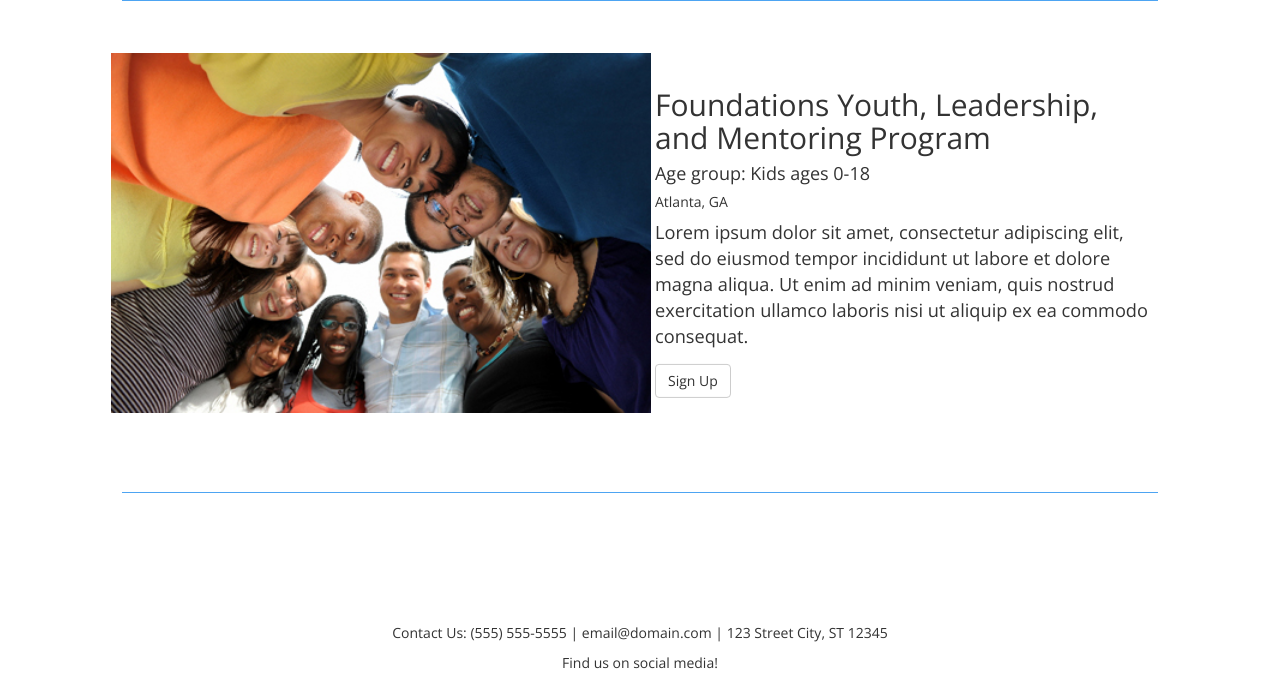
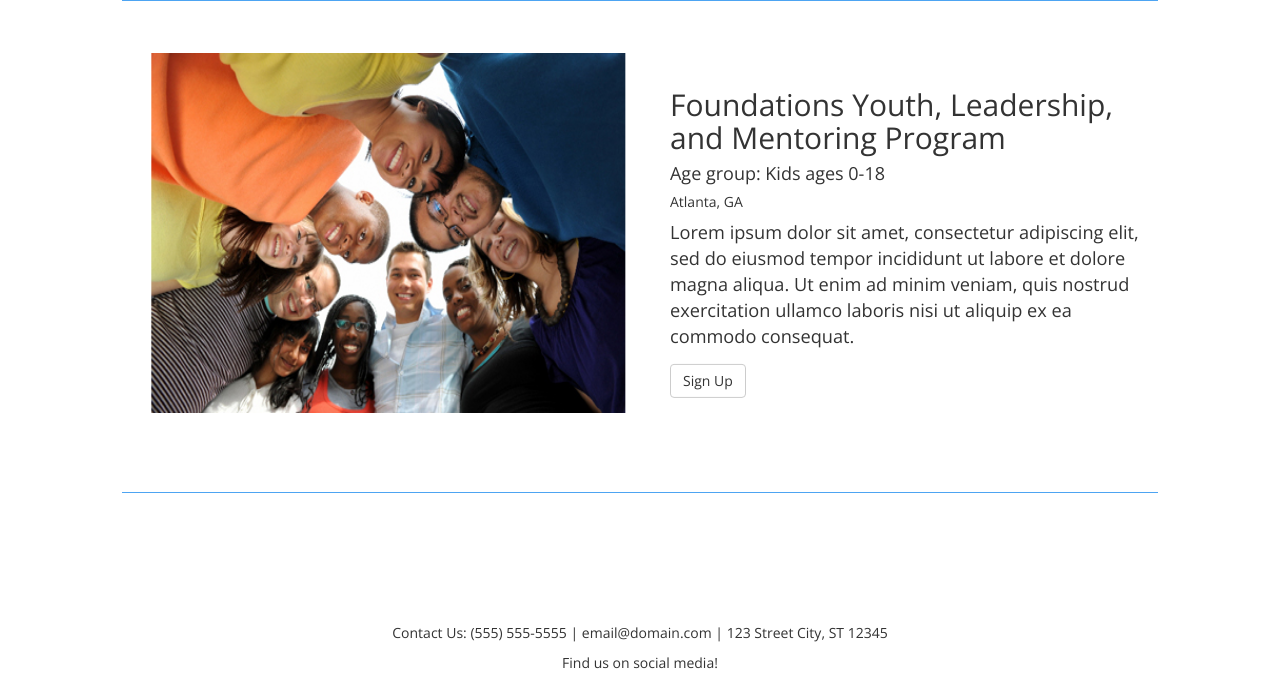
Before and after one commit to SrutiG/LEAADS-website, a Flask app: page /programs in a window 1280 px wide. Shown: the part 1618-2298 px from the top of the page. Run offline with Flask 2, Linux system fonts and the light colour scheme; some libraries are stand-ins or nearby versions.

Commit message:
some viewport compatibility programs and home

```diff
--- a/app/templates/home.html
+++ b/app/templates/home.html
@@ -24,8 +24,8 @@
                                     style="width: 90%; height: 90%; margin-top: 10px;"> </div>
     </div>
     <div class="row">
-        <div class="col-sm-6 col-centered text-center"> <a href="programs" role="button" class="btn btn-default">PROGRAMS</a> </div>
-        <div class="col-sm-6 col-centered text-center"> <div class="center"> <a href="opportunites_list" role="button" class="btn btn-default">OPPORTUNITES</a> </div></div>
+        <div class="col-sm-6 col-centered text-center"> <a href="{{ url_for('programs') }}" role="button" class="btn btn-default">PROGRAMS</a> </div>
+        <div class="col-sm-6 col-centered text-center"> <div class="center"> <a href="{{ url_for('opportunities_list') }}" role="button" class="btn btn-default">OPPORTUNITES</a> </div></div>
         <!-- <div class="row"> <button type="button" class="btn btn-home">OPPORTUNITIES</button> </div> -->
     </div>
 </div>
--- a/app/templates/programs.html
+++ b/app/templates/programs.html
@@ -7,13 +7,13 @@
     </div>
 </div>
 <div class="programs-wrapper">
-    <div class="col-md-10 col-md-offset-1 jumbotron main">
-        <div class="program">
-            <div class="col-md-6 img-wrapper">
-                <img src="{{url_for('static', filename='images/learning.png')}}" class="prog-img">
+    <div class="col-md-10 col-md-offset-1 col-sm-12 jumbotron main">
+        <div class="program col-md-12 clearfix">
+            <div class="col-md-6 col-sm img-wrapper clearfix">
+                <img src="{{url_for('static', filename='images/learning.png')}}" class="prog-img col-sm-12">
             </div>
-            <div class="col-md-6 info-wrapper">
-                <div class="program-info">
+            <div class="col-md-6 col-sm info-wrapper clearfix">
+                <div class="program-info col-sm-12">
                     <h2>Learning Center</h2>
                     <h4 class="age-range">Age group: Kids ages 0-18</h4>
                     <h5>Atlanta, GA</h5>
@@ -25,12 +25,12 @@
                 </div>
             </div>
         </div>
-        <div class="program">
-            <div class="col-md-6 img-wrapper">
-                <img src="{{url_for('static', filename='images/summer-camp.png')}}" class="prog-img">
+        <div class="program col-md-12 clearfix">
+            <div class="col-md-6 col-sm img-wrapper clearfix">
+                <img src="{{url_for('static', filename='images/summer-camp.png')}}" class="prog-img col-sm-12">
             </div>
-            <div class="col-md-6 info-wrapper">
-                <div class="program-info">
+            <div class="col-md-6 col-sm info-wrapper clearfix">
+                <div class="program-info col-sm-12">
                     <h2>Summer Camp</h2>
                     <h4 class="age-range">Age group: Kids ages 0-18</h4>
                     <h5>Atlanta, GA</h5>
@@ -42,12 +42,12 @@
                 </div>
             </div>
         </div>
-        <div class="program">
-            <div class="col-md-6 img-wrapper">
-                <img src="{{url_for('static', filename='images/mentorship.png')}}" class="prog-img">
+        <div class="program col-md-12">
+            <div class="col-md-6 col-sm img-wrapper clearfix">
+                <img src="{{url_for('static', filename='images/mentorship.png')}}" class="prog-img col-sm-12">
             </div>
-            <div class="col-md-6 info-wrapper">
-                <div class="program-info">
+            <div class="col-md-6 col-sm info-wrapper clearfix">
+                <div class="program-info col-sm-12">
                     <h2>Foundations Youth, Leadership, and Mentoring Program</h2>
                     <h4>Age group: Kids ages 0-18</h4>
                     <h5>Atlanta, GA</h5>
```
Also changed, not shown: app/static/css/index.css (+117 -5 lines).
